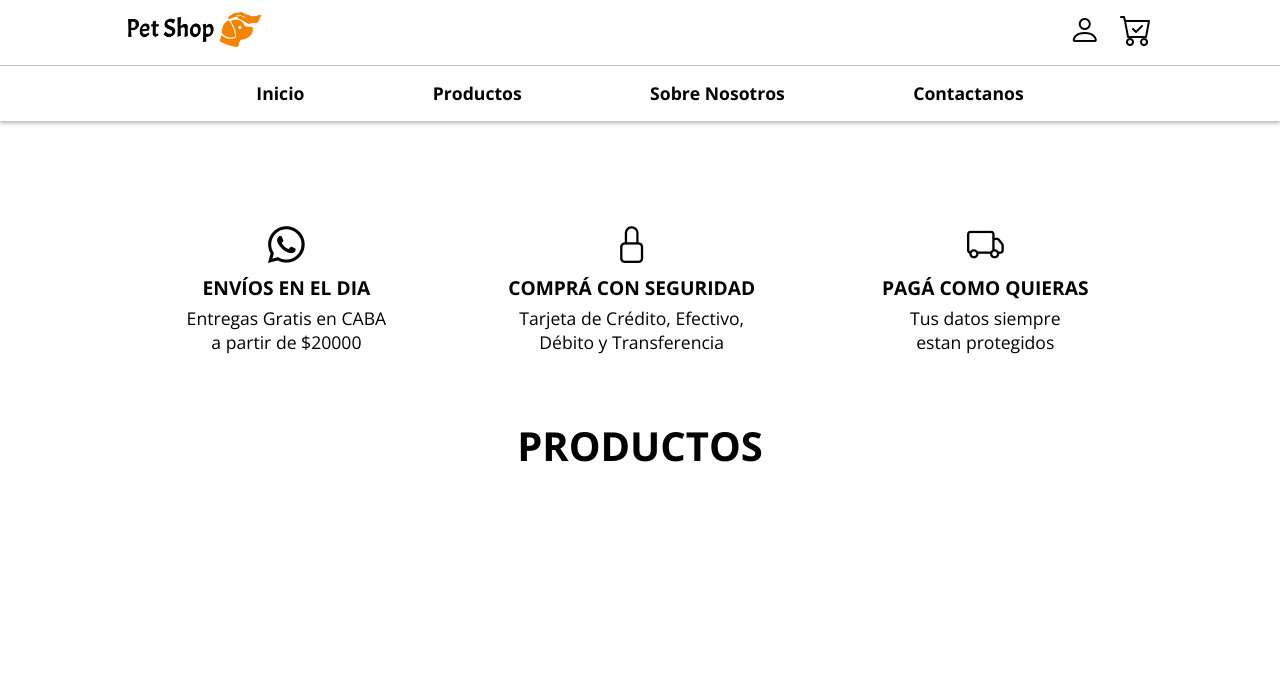
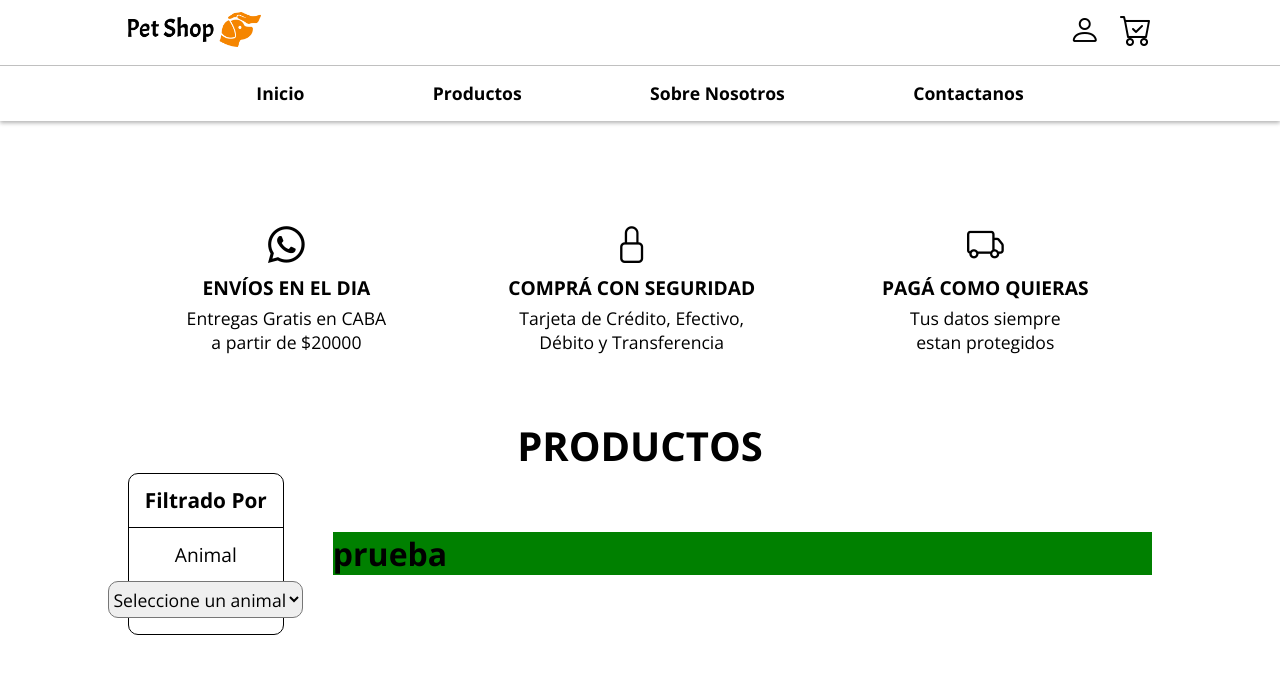
Before and after one commit to nicolas-rizzo/pet-shop, a plain HTML site: page pages/productos.html in a window 1280 px wide. Drawn offline with nearby package versions, Linux system fonts and the light colour scheme.

Commit message:
hice que se cargara de forma dinamica los animales a la lista

```diff
--- a/js/productos.js
+++ b/js/productos.js
@@ -23,3 +23,20 @@ const productos = [
 ];
 
 const animales = ["Perro","Gato","Aves","Conejo","Tortuga"];
+
+const cargarListaAnimales =()=>{
+    const listaAnimales = document.getElementById('animales');
+    let animal = document.createElement('option');
+    animal.textContent="Seleccione un animal";
+    animal.value="todos";
+    listaAnimales.appendChild(animal);
+    animales.forEach(anim => {
+        let animal = document.createElement('option');
+        animal.textContent = anim;
+        animal.value=anim;
+        listaAnimales.appendChild(animal)
+    })
+}
+
+
+cargarListaAnimales();
--- a/pages/header.html
+++ b/pages/header.html
@@ -17,8 +17,8 @@
         </div>
         <div class="lineaNegra"></div>
         <nav class="links">
-            <a href="">Inicio</a>
-            <a href="">Productos</a>
+            <a href="./index.html">Inicio</a>
+            <a href="./productos.html">Productos</a>
             <a href="">Sobre Nosotros</a>
             <a href="">Contactanos</a>
         </nav>
--- a/pages/productos.html
+++ b/pages/productos.html
@@ -34,6 +34,17 @@
     </section>
     <main class="mainProductos">
         <h1 class="titulo">PRODUCTOS</h1>
+        <div class="contenedorProductos">
+            <div class="filtros">
+                <p class="titulo">Filtrado Por</p>
+                <p class="filtroAnimal">Animal</p>
+                <select id="animales" class="listaDeAnimales"></select>
+            </div>
+            <div class="listaProductos">
+                <h1>prueba</h1>
+            </div>
+        </div>
     </main>
+    <script src="./../js/productos.js"></script>
 </body>
 </html>
--- a/styles/productos.css
+++ b/styles/productos.css
@@ -44,3 +44,39 @@
     text-align: center;
     font-size: 2.5rem;
 }
+.contenedorProductos{
+    display: flex;
+    justify-content: space-between;
+    align-items: center;
+}
+.filtros{
+    width: 15%;
+    display: flex;
+    flex-direction: column;
+    justify-content: center;
+    align-items: center;
+    border: 1px solid black;
+    border-radius: 10px;
+}
+.filtros .titulo{
+    font-size: 1.3rem;
+    font-weight: bold;
+    padding: 0.8rem 0;
+    border-bottom: 1px solid black;
+    width: 100%;
+}
+.listaProductos{
+    width: 80%;
+    background-color: green;
+}
+.filtroAnimal{
+    font-size: 1.2rem;
+    padding: 0.8rem 0;
+}
+.listaDeAnimales{
+    font-size: 1.1rem;
+    margin-bottom: 1rem;
+    text-align: center;
+    padding: 0.3rem 0;
+    border-radius: 10px;
+}
```
